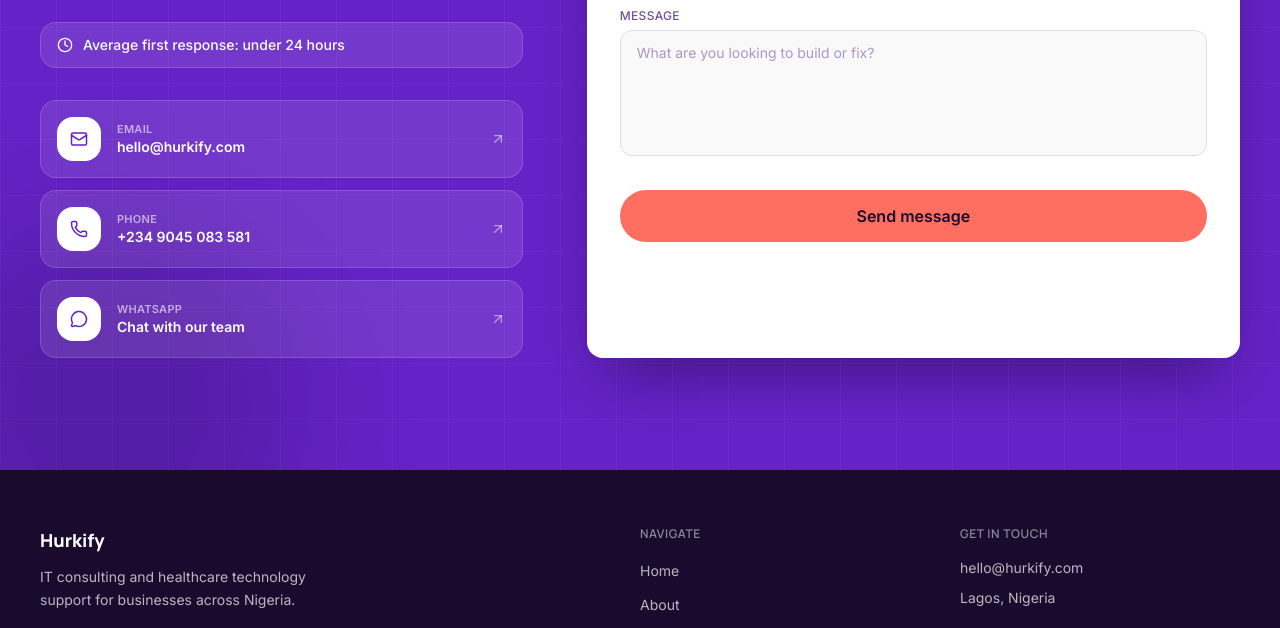
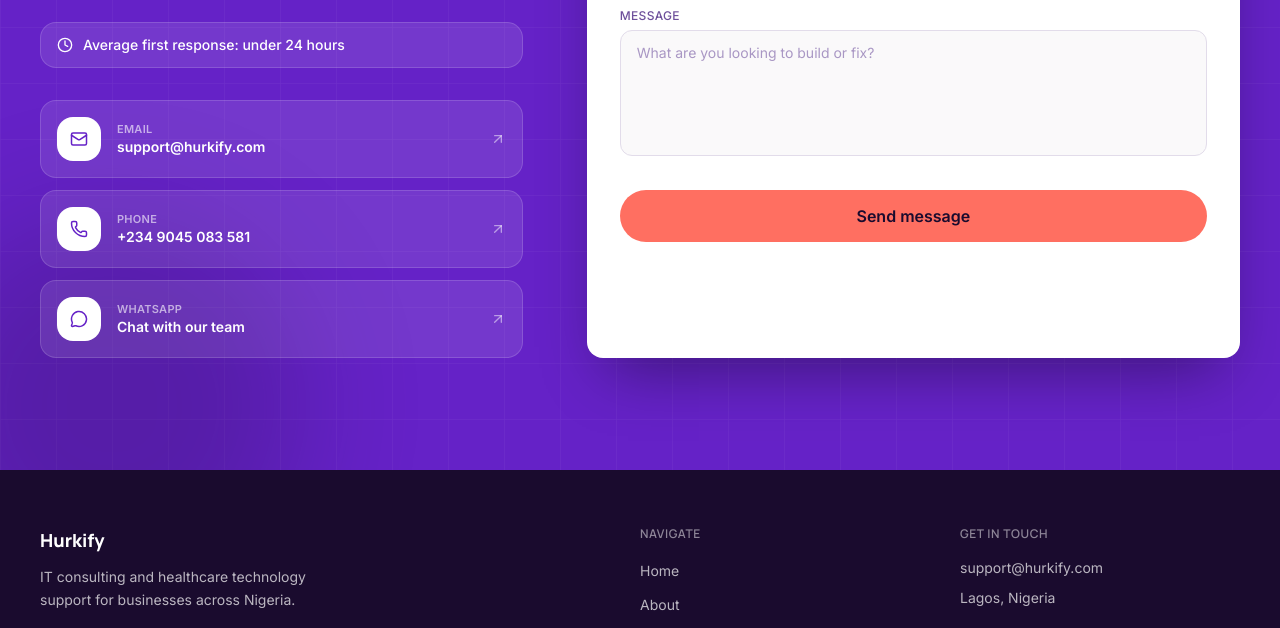
Before and after one commit to BusandCode/hurkify-technology-limited, a Next.js app: page / in a window 1280 px wide. Shown: the part 5760-6388 px from the top of the page. Built offline with nearby package versions, Linux system fonts and the light colour scheme; no server answers.

Commit message:
added images to the projects

```diff
--- a/src/components/layout/footer.tsx
+++ b/src/components/layout/footer.tsx
@@ -35,7 +35,7 @@
               Get in touch
             </h3>
             <ul className="mt-4 space-y-2.5 text-sm">
-              <li>hello@hurkify.com</li>
+              <li>support@hurkify.com</li>
               <li>Lagos, Nigeria</li>
             </ul>
           </div>
--- a/src/sections/contact.tsx
+++ b/src/sections/contact.tsx
@@ -29,8 +29,8 @@
   {
     icon: Mail,
     label: "Email",
-    value: "hello@hurkify.com",
-    href: "mailto:hello@hurkify.com",
+    value: "support@hurkify.com",
+    href: "mailto:support@hurkify.com",
   },
   {
     icon: Phone,
--- a/src/sections/projects.tsx
+++ b/src/sections/projects.tsx
@@ -64,7 +64,7 @@
         <div className="mt-14 grid gap-6 sm:grid-cols-2 lg:grid-cols-4">
           {PROJECTS.map(({ tag, title, body, image }, i) => (
             <motion.a
-              href="#contact"
+              href="#projects"
               key={title}
               initial={{ opacity: 0, y: 20 }}
               whileInView={{ opacity: 1, y: 0 }}
```
